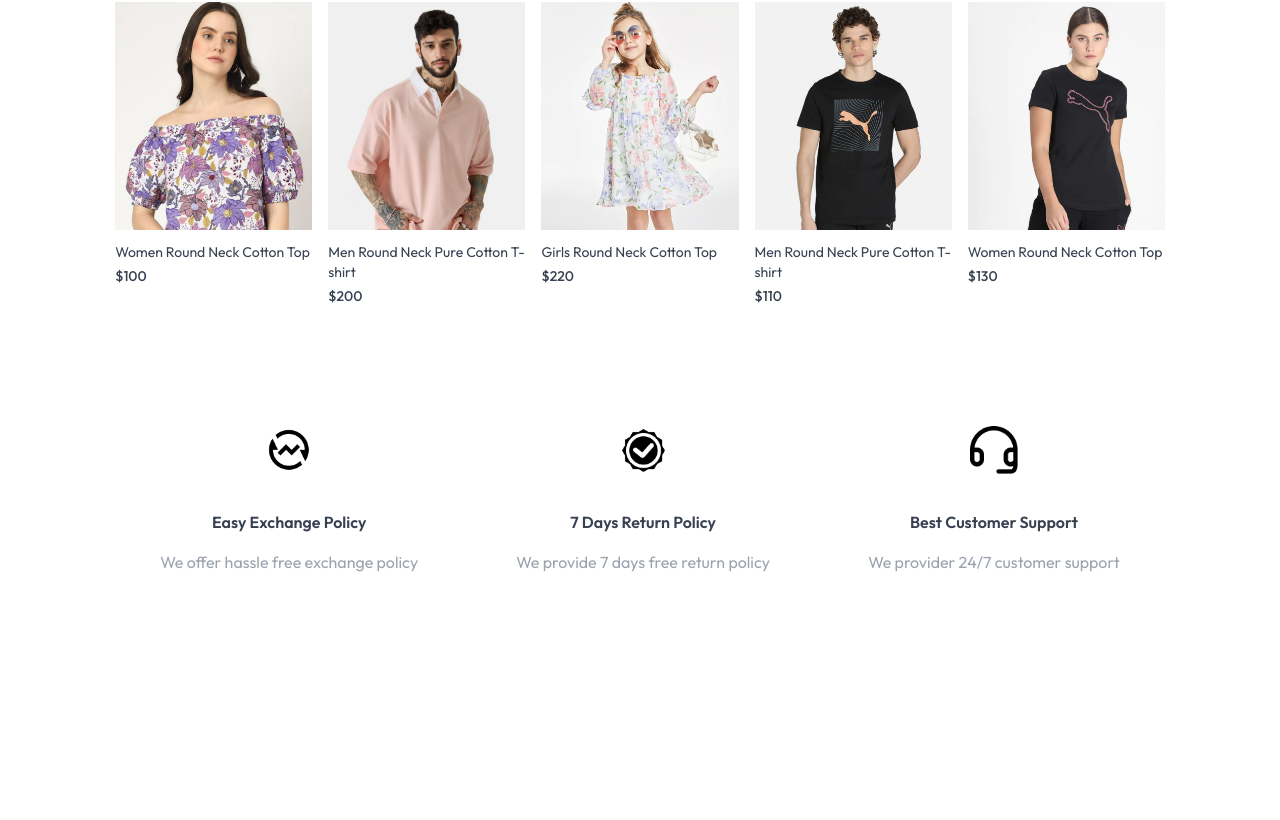
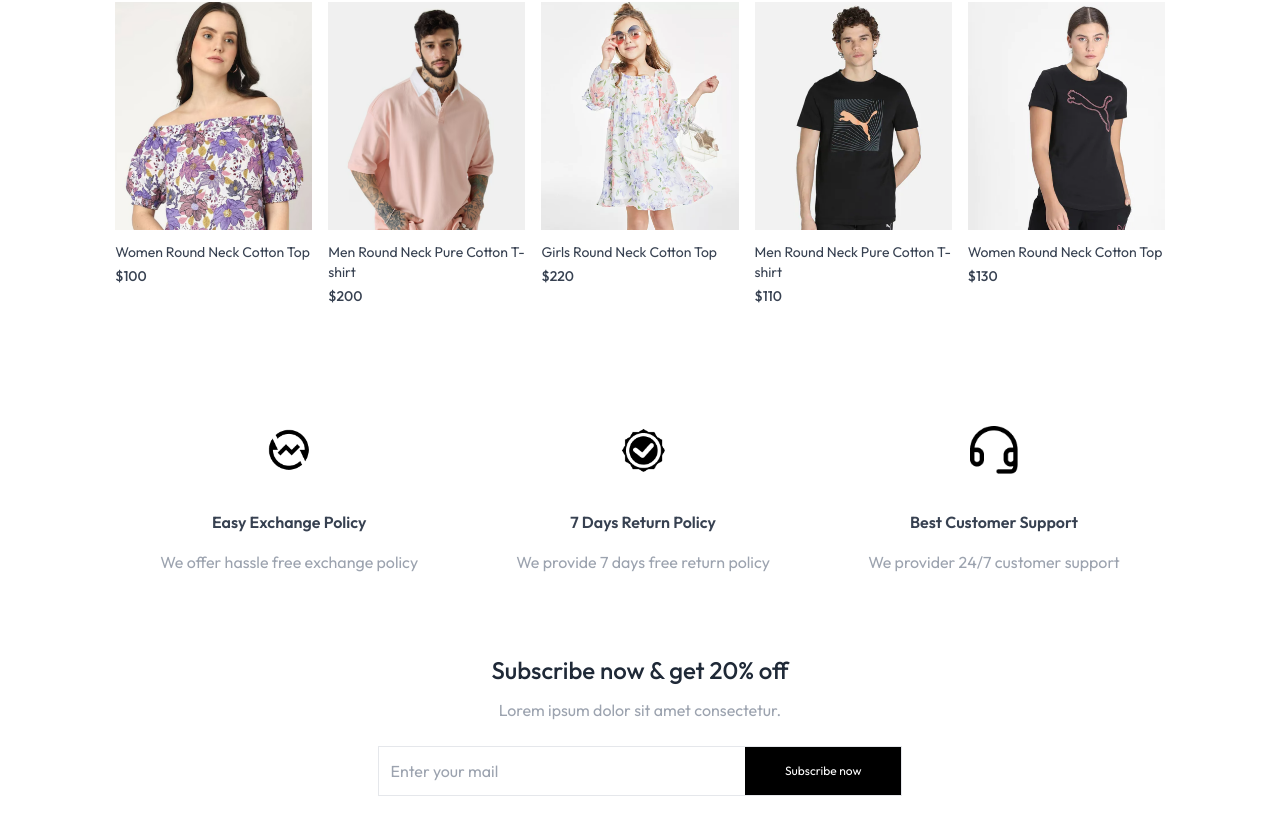
Before and after one commit to aslanliIbrahim/e-commerce-website, a React (Create React App) app: page / in a window 1280 px wide. Shown: the part 1419-2239 px from the top of the page. Before the commit the page ends 2073 px from the top, so only its background shows below. Built offline with nearby package versions, Linux system fonts and the light colour scheme.

Commit message:
Letter side ui is ready for use

```diff
--- a/public/index.html
+++ b/public/index.html
@@ -29,6 +29,7 @@
   <body>
     <noscript>You need to enable JavaScript to run this app.</noscript>
     <div id="root"></div>
+
     <!--
       This HTML file is a template.
       If you open it directly in the browser, you will see an empty page.
--- /dev/null
+++ b/src/components/NewsLetterBox.jsx
@@ -0,0 +1,21 @@
+import React from "react";
+
+const NewsLetterBox = () => {
+  return (
+    <div className="text-center">
+      <p className="text-2xl font-medium text-gray-800">
+        Subscribe now & get 20% off
+      </p>
+      <p className="text-gray-400 mt-3">
+        Lorem ipsum dolor sit amet consectetur.
+      </p>
+
+      <form className="w-full sm:w-1/2 flex items-center gap-3 mx-auto my-6 border pl-3">
+        <input className="w-full sm:flex-1 outline-none" type="email" placeholder="Enter your mail" required/>
+        <button type="submit" className="bg-black text-white text-xs px-10 py-4">Subscribe now</button>
+      </form>
+    </div>
+  );
+};
+
+export default NewsLetterBox;
--- a/src/pages/Home.jsx
+++ b/src/pages/Home.jsx
@@ -3,6 +3,7 @@
 import LatestCollection from '../components/LatestCollection'
 import BestSeller from '../components/BestSeller'
 import OurPolicy from '../components/OurPolicy'
+import NewsLetterBox from '../components/NewsLetterBox'
 
 const home = () => {
   return (
@@ -11,6 +12,7 @@
       <LatestCollection/>
       <BestSeller/>
       <OurPolicy/>
+      <NewsLetterBox/>
     </>
   )
 }
```
